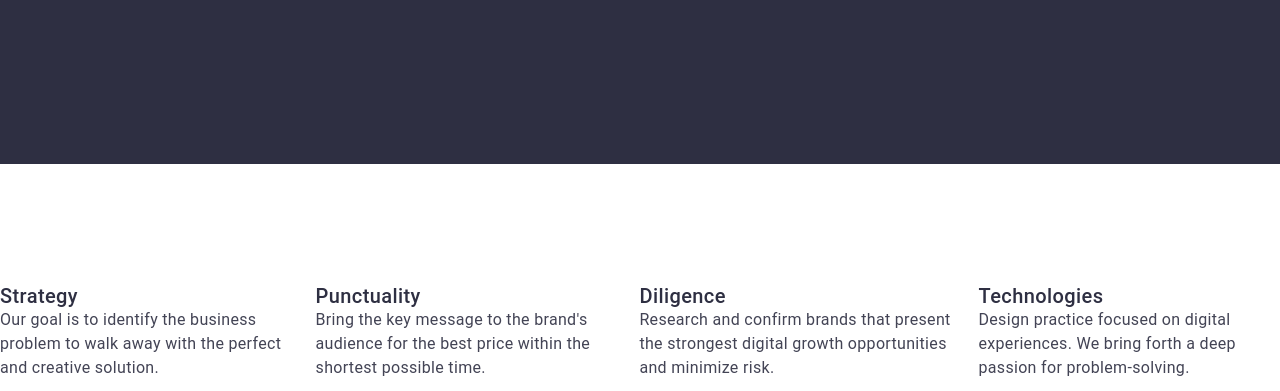
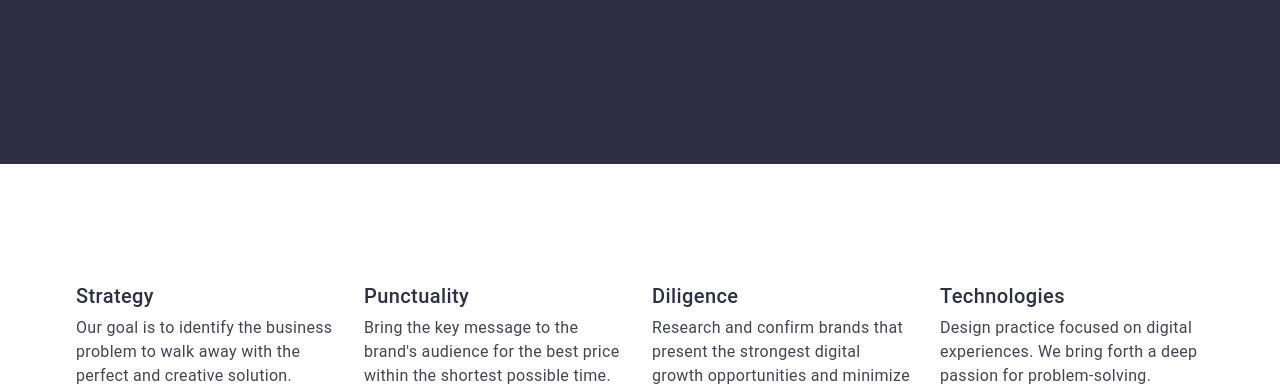
Before and after one commit to OleksandrMiedviediev/goit-markup-hw-03, a plain HTML site: page index.html in a window 1280 px wide. Shown: the part 405-796 px from the top of the page. Drawn offline with nearby package versions, Linux system fonts and the light colour scheme.

Commit message:
section-two

```diff
--- a/css/style.css
+++ b/css/style.css
@@ -105,7 +105,6 @@ ul, ol {
 .section {
     background-color: #2E2F42;
     padding: 188px 0;
-    margin-bottom: 120px;
 }
 .section-title {
     color: #ffffff;
@@ -133,16 +132,24 @@ ul, ol {
     background-color: #404BBF
 }
 
+/*section two*/
+.section-advantages {
+    padding: 120px 0;
+}
 .advantages-list-title {
     color: #2E2F42;
     font-size: 20px;
     font-weight: 500;
     line-height: 1.2;
     letter-spacing: 0.02em;
+    margin-bottom: 8px;
 }
 .section-advantages-list {
     display: flex;
     gap: 24px;
+}
+.section-advantages-item {
+    width: calc((100% - 72px) / 4);
 }
 .advantages-list-text {
     color: #434455;
@@ -150,20 +157,16 @@ ul, ol {
     line-height: 1.5;
     letter-spacing: 0.02em;
 }
-.section-advantages {
-    margin-bottom: 120px;
-}
-/*section two*/
+.visually-hidden {
+    position: fixed;
+    transform: scale(0);
+  }
+/*section three*/
 
 .team {
     background-color: #F4F4FD;
     padding: 120px 0;
 }
-
-.visually-hidden {
-    position: fixed;
-    transform: scale(0);
-  }
 
 .team-title {
     color: #2E2F42;
@@ -185,9 +188,7 @@ ul, ol {
 .team-item {
     background-color: #FFFFFF;
 }
-.team-item-one .team-item-two{
-    width: calc((100% - 72px) / 4);
-}
+
 .team-item-title {
     color: #2E2F42;
     text-align: center;
@@ -206,7 +207,7 @@ ul, ol {
     letter-spacing: 0.02em;
 }
 
-/*section three*/
+/*section four*/
 
 .portfolio {
     background-color: #FFFFFF;
--- a/index.html
+++ b/index.html
@@ -61,13 +61,16 @@
 
     <!-- Basic content start-->
     <main>
+      <!-- SECTION ONE -->
         <section class="section">
           <div class="container">
             <h1 class="section-title">Effective Solutions for Your Business</h1>
             <button class="section-button" type="button">Order Service</button>
           </div>
         </section>
+      <!-- SECTION TWO -->
         <section class="section-advantages">
+          <div class="container">
             <h2 class="section-advantages-title visually-hidden">Our advantages</h2>
             <ul class="section-advantages-list">
               <li class="section-advantages-item">
@@ -99,8 +102,9 @@
                 </p>
               </li>
             </ul>
+          </div>
         </section>
-
+        <!-- SECTION THREE -->
         <section class="team">
             <h2 class="team-title">Our Team</h2>
             <div class="container">
@@ -148,6 +152,7 @@
             </ul>
           </div>
           </section>
+          <!-- SECTION FOUR -->
           <section class="portfolio">
           <h2 class="portfolio-title">Our Portfolio</h2>
           <ul class="portfolio-list">
```
Lines whose indentation alone changed are shown as unchanged.
